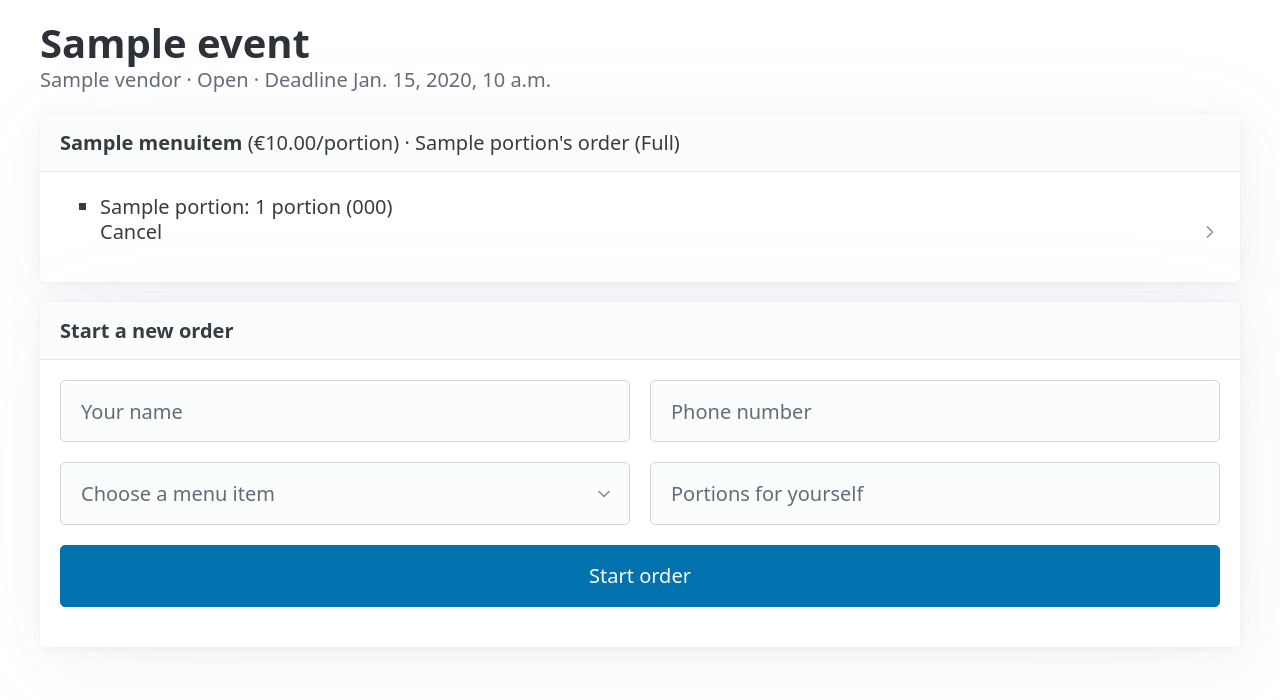
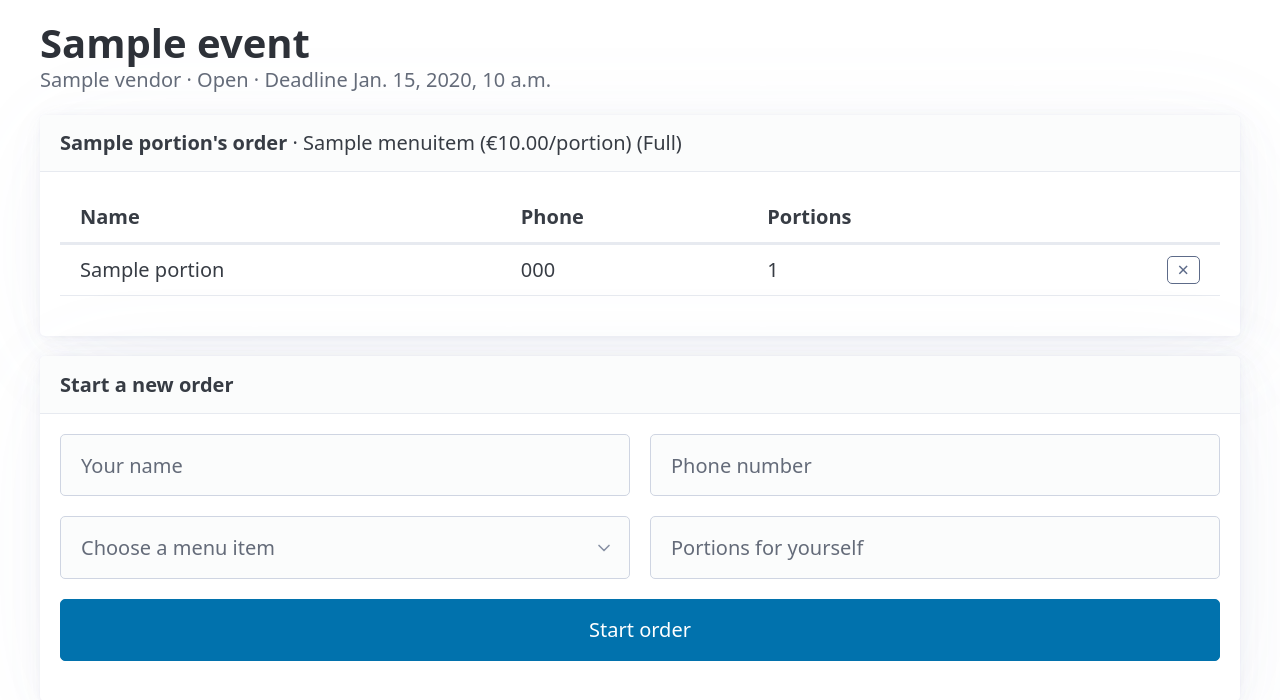
Before and after one commit to lynchdean/pizzapool2, a Django app: a page that uses templates/base.html in a window 1280 px wide. Shown: the part 70-770 px from the top of the page. Before the commit the page ends 722 px from the top, so only its background shows below. Run offline with Django 5.2, Linux system fonts and the light colour scheme; tables that the repository leaves empty hold one stand-in row (values such as "Sample post").

Commit message:
event detail page design/layout

```diff
--- a/events/templates/events/event_detail.html
+++ b/events/templates/events/event_detail.html
@@ -41,44 +41,55 @@
   {% for order in orders %}
   <article>
     <header>
-      <strong>{{ order.menu_item.name }}</strong>
-      {% if order.price_per_portion %}({{ event.organisation.currency_symbol }}{{ order.price_per_portion }}/portion){% endif %} ·
-      {% if order.started_by %}{{ order.started_by.name }}'s order{% else %}Order #{{ forloop.counter }}{% endif %}
+      <strong>{% if order.started_by %}{{ order.started_by.name }}'s order{% else %}Order #{{ forloop.counter }}{% endif %}</strong>
+      · {{ order.menu_item.name }}
+      {% if order.price_per_portion %}({{ event.organisation.currency_symbol }}{{ order.price_per_portion }}/portion){% endif %}
       ({{ order.status_label }})
     </header>
 
     {% if order.claimants %}
-      <ul>
+      <figure>
+        <table>
+          <thead>
+            <tr>
+              <th scope="col">Name</th>
+              <th scope="col">Phone</th>
+              <th scope="col">Portions</th>
+              {% if event.status == 'open' %}<th scope="col"></th>{% endif %}
+            </tr>
+          </thead>
+          <tbody>
             {% for claimant in order.claimants %}
-          <li>
-            {{ claimant.name }}: {{ claimant.quantity }} portion{{ claimant.quantity|pluralize }}
-            {% if claimant.phone %} ({{ claimant.phone }}){% endif %}
+              <tr>
+                <td>{{ claimant.name }}</td>
+                <td>{{ claimant.phone }}</td>
+                <td>{{ claimant.quantity }}</td>
                 {% if event.status == 'open' %}
-              <details>
-                <summary>Cancel</summary>
-                <form method="post" action="{% url 'orders:unclaim_portion' order.public_id %}">
+                  <td class="text-right">
+                    <form method="post" action="{% url 'orders:unclaim_portion' order.public_id %}"
+                          style="display:inline" onsubmit="return confirm('Cancel this claim?');">
                       {% csrf_token %}
-                  <fieldset role="group">
-                    <input type="tel" name="claimant_phone" placeholder="Confirm your phone number" required>
-                    <button type="submit">Confirm cancel</button>
-                  </fieldset>
+                      <input type="hidden" name="claimant_phone" value="{{ claimant.phone }}">
+                      <button type="submit" class="secondary outline icon-button" aria-label="Cancel claim">×</button>
                     </form>
-              </details>
+                  </td>
                 {% endif %}
-          </li>
+              </tr>
             {% endfor %}
-      </ul>
+          </tbody>
+        </table>
+      </figure>
     {% endif %}
 
     {% if event.status == 'open' and order.available_count > 0 %}
       <form method="post" action="{% url 'orders:join_order' order.public_id %}">
         {% csrf_token %}
-        <fieldset role="group">
+        <fieldset role="group" class="join-fields">
           <input type="text" name="claimant_name" placeholder="Your name" required>
           <input type="tel" name="claimant_phone" placeholder="Phone number" required>
-          <select name="quantity">
+          <select name="quantity" aria-label="Number of portions">
             {% for n in order.available_range %}
-              <option value="{{ n }}">{{ n }}</option>
+              <option value="{{ n }}">{{ n }} portion{{ n|pluralize }}</option>
             {% endfor %}
           </select>
           <button type="submit">Join ({{ order.available_count }} left)</button>
--- a/templates/base.html
+++ b/templates/base.html
@@ -12,11 +12,33 @@
     li.success { color: var(--pico-ins-color); }
     li.error { color: var(--pico-del-color); }
 
+    .text-right {
+      text-align: right;
+    }
+
     .action-bar {
       display: flex;
       align-items: center;
       gap: 0.5rem;
       margin-bottom: var(--pico-spacing);
+    }
+
+    button.icon-button {
+      width: auto;
+      display: inline-block;
+      padding: 0.15rem 0.5rem;
+      line-height: 1;
+      margin-bottom: 0;
+    }
+
+    /* Without this, the quantity <select> and Join button (equal-width by
+       default in a role=group fieldset) wrap their text and grow taller
+       than the name/phone inputs, which then stretch to match. */
+    .join-fields > select,
+    .join-fields > button[type="submit"] {
+      flex: 0 0 auto;
+      width: auto;
+      white-space: nowrap;
     }
 
     .menu-item-fields {
```
Also changed, not shown: events/tests.py (+17 -3 lines). Lines whose indentation alone changed are shown as unchanged.
